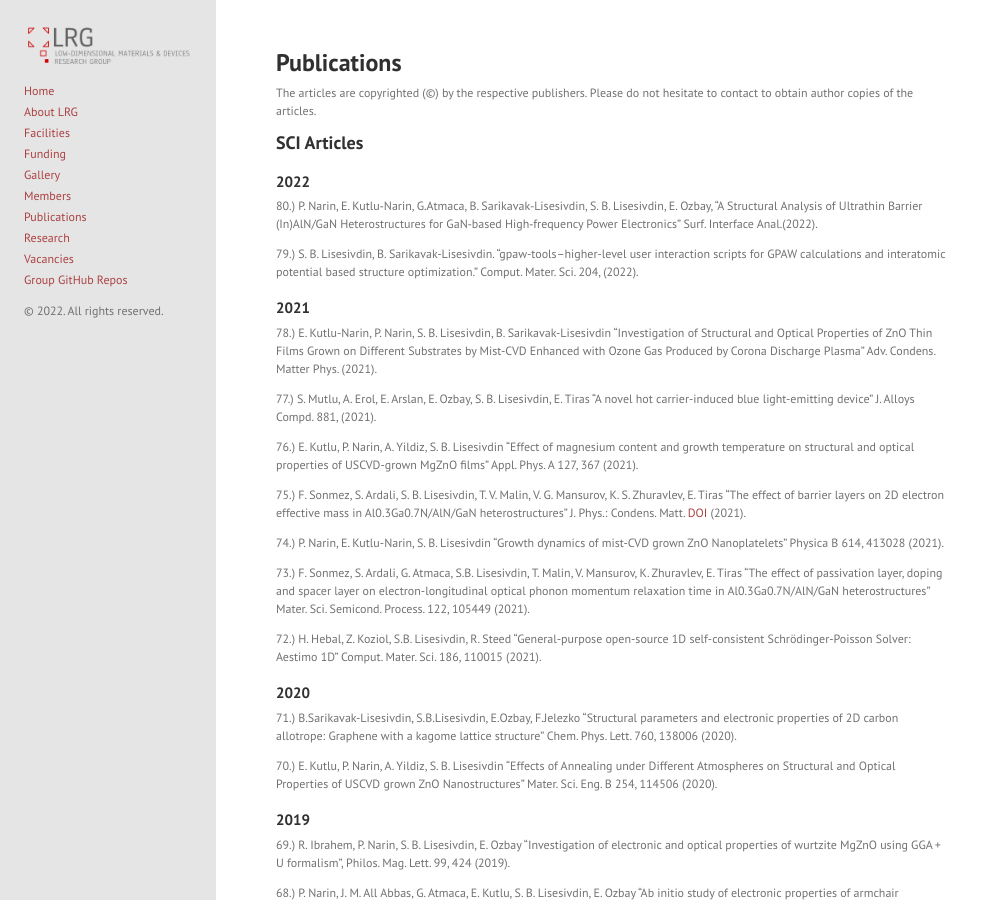
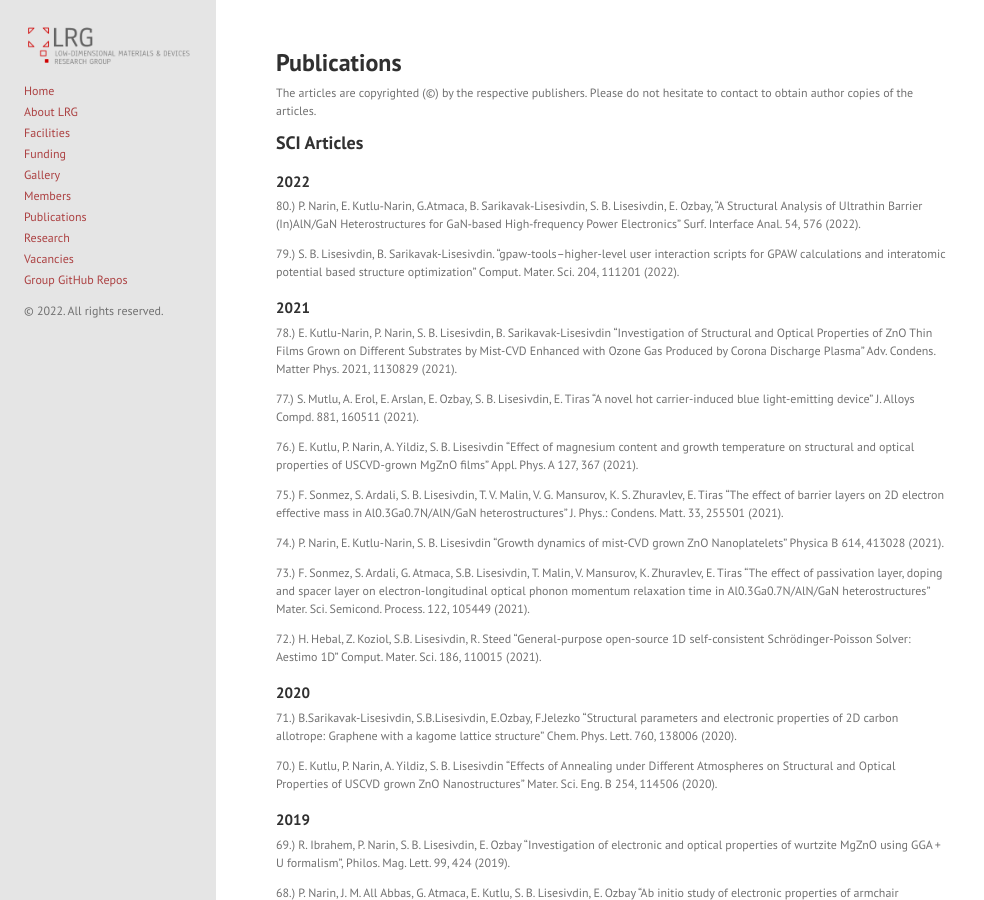
Before and after one commit to lrgresearch/oldwebsite, a Jekyll site: the page built from publications.md, in a window 1280 px wide and 900 px high. Shown: the whole window, without its empty margins (0-984 px from the left). Built offline with Jekyll 4.4.1, drawn with Linux system fonts in a browser that asks for light colours.

Commit message:
Update forgotten page numbers

```diff
--- a/publications.md
+++ b/publications.md
@@ -9,19 +9,19 @@ The articles are copyrighted (©) by the respective publishers. Please do not he
 
 ### 2022
 
-80.) P. Narin, E. Kutlu‐Narin, G.Atmaca, B. Sarikavak‐Lisesivdin, S. B. Lisesivdin, E. Ozbay, "A Structural Analysis of Ultrathin Barrier (In)AlN/GaN Heterostructures for GaN‐based High‐frequency Power Electronics" Surf. Interface Anal.(2022).
+80.) P. Narin, E. Kutlu‐Narin, G.Atmaca, B. Sarikavak‐Lisesivdin, S. B. Lisesivdin, E. Ozbay, "A Structural Analysis of Ultrathin Barrier (In)AlN/GaN Heterostructures for GaN‐based High‐frequency Power Electronics" Surf. Interface Anal. 54, 576 (2022).
 
-79.) S. B. Lisesivdin, B. Sarikavak-Lisesivdin. "gpaw-tools–higher-level user interaction scripts for GPAW calculations and interatomic potential based structure optimization." Comput. Mater. Sci. 204, (2022).
+79.) S. B. Lisesivdin, B. Sarikavak-Lisesivdin. "gpaw-tools–higher-level user interaction scripts for GPAW calculations and interatomic potential based structure optimization" Comput. Mater. Sci. 204, 111201 (2022).
 
 ### 2021
 
-78.) E. Kutlu-Narin, P. Narin, S. B. Lisesivdin, B. Sarikavak-Lisesivdin "Investigation of Structural and Optical Properties of ZnO Thin Films Grown on Different Substrates by Mist-CVD Enhanced with Ozone Gas Produced by Corona Discharge Plasma" Adv. Condens. Matter Phys. (2021).
+78.) E. Kutlu-Narin, P. Narin, S. B. Lisesivdin, B. Sarikavak-Lisesivdin "Investigation of Structural and Optical Properties of ZnO Thin Films Grown on Different Substrates by Mist-CVD Enhanced with Ozone Gas Produced by Corona Discharge Plasma" Adv. Condens. Matter Phys. 2021, 1130829 (2021).
 
-77.) S. Mutlu, A. Erol, E. Arslan, E. Ozbay, S. B. Lisesivdin, E. Tiras "A novel hot carrier-induced blue light-emitting device" J. Alloys Compd. 881, (2021).
+77.) S. Mutlu, A. Erol, E. Arslan, E. Ozbay, S. B. Lisesivdin, E. Tiras "A novel hot carrier-induced blue light-emitting device" J. Alloys Compd. 881, 160511 (2021).
 
 76.) E. Kutlu, P. Narin, A. Yildiz, S. B. Lisesivdin "Effect of magnesium content and growth temperature on structural and optical properties of USCVD-grown MgZnO films" Appl. Phys. A 127, 367 (2021).
 
-75.) F. Sonmez, S. Ardali, S. B. Lisesivdin, T. V. Malin, V. G. Mansurov, K. S. Zhuravlev, E. Tiras "The effect of barrier layers on 2D electron effective mass in Al0.3Ga0.7N/AlN/GaN heterostructures" J. Phys.: Condens. Matt. [DOI](https://doi.org/10.1088/1361-648X/abf8d2) (2021).
+75.) F. Sonmez, S. Ardali, S. B. Lisesivdin, T. V. Malin, V. G. Mansurov, K. S. Zhuravlev, E. Tiras "The effect of barrier layers on 2D electron effective mass in Al0.3Ga0.7N/AlN/GaN heterostructures" J. Phys.: Condens. Matt. 33, 255501 (2021).
 
 74.) P. Narin, E. Kutlu-Narin, S. B. Lisesivdin "Growth dynamics of mist-CVD grown ZnO Nanoplatelets" Physica B 614, 413028 (2021).
 
```
